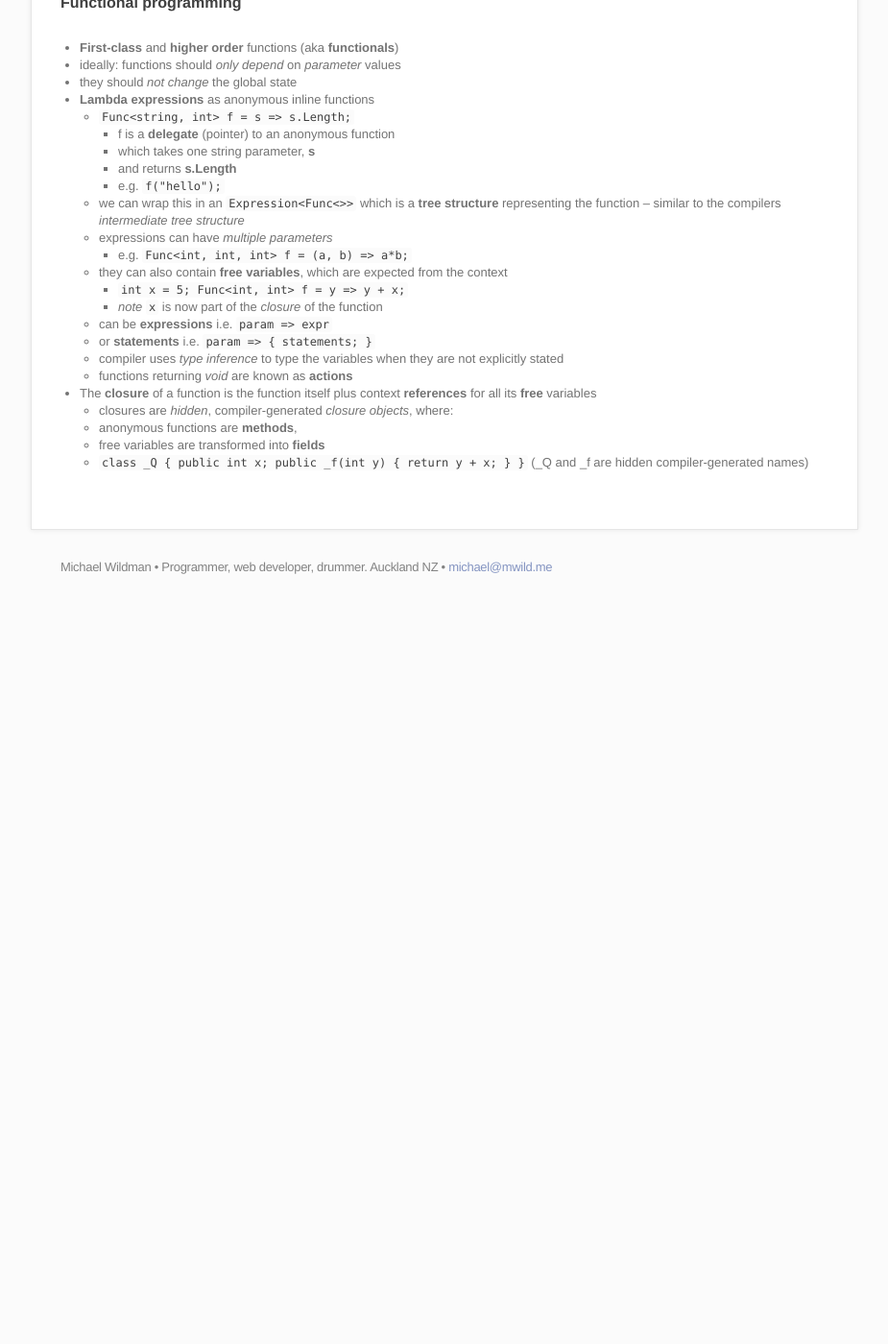
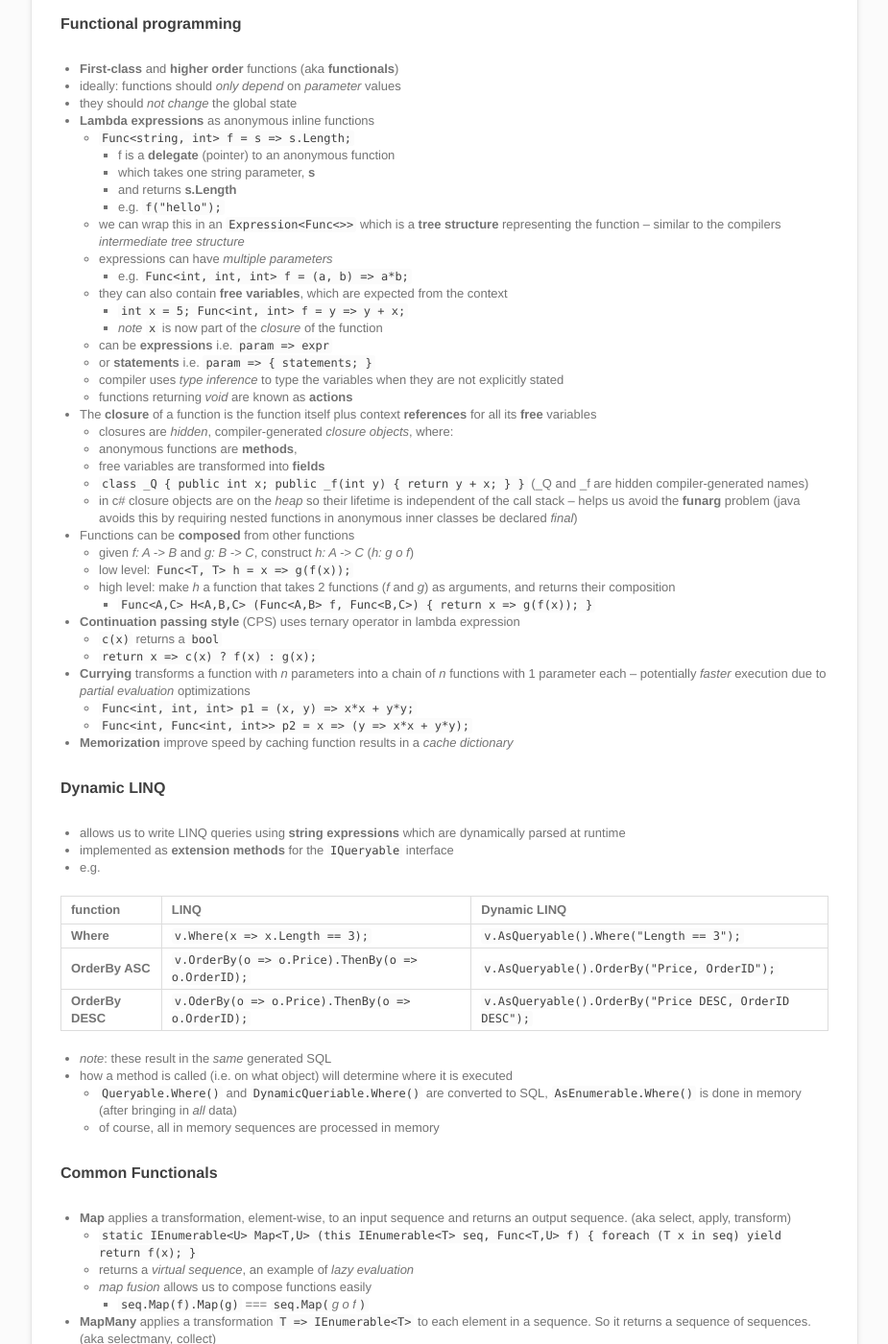
Before and after one commit to m-wild/mwild.me_archive, a Jekyll site: the page built from _posts/uni/2014-11-05-cs335-notes.md, in a window 1280 px wide and 1400 px high, scrolled down 4139 px. Shown: the whole window at 96% size, without its empty margins (177-1102 px from the left). Built offline with Jekyll 4.4.1, drawn with Linux system fonts in a browser that asks for light colours; Markdown is read by kramdown in place of the engine named in the settings; before the commit the page ends 4769 px from its top, so only the background shows below that; some of the changed text lies outside the part shown.

Commit message:
cs335 updates

```diff
--- a/_posts/uni/2014-11-05-cs335-notes.md
+++ b/_posts/uni/2014-11-05-cs335-notes.md
@@ -142,7 +142,7 @@ excerpt:
 - view resolver turns request map `/contacts/list` into internal resource `/WEB-INF/views/contacts/list.jsp`
 - JSP pages allow us to build HTML dynamically using data from the Model `JSP page + model data -> JSP processor -> HTML page`
 
-
+----
 ##C# Functional Programming
 ####Intro
 - C# `class` vs `struct`
@@ -210,3 +210,68 @@ excerpt:
 	- anonymous functions are __methods__,
 	- free variables are transformed into __fields__
 	- `class _Q { public int x; public _f(int y) { return y + x; } }` (_Q and _f are hidden compiler-generated names)
+	- in c# closure objects are on the _heap_ so their lifetime is independent of the call stack -- helps us avoid the __funarg__ problem (java avoids this by requiring nested functions in anonymous inner classes be declared _final_)
+- Functions can be __composed__ from other functions
+	- given _f: A -> B_ and _g: B -> C_, construct _h: A -> C_ (_h: g o f_)
+	- low level: `Func<T, T> h = x => g(f(x));`
+	- high level: make _h_ a function that takes 2 functions (_f_ and _g_) as arguments, and returns their composition
+		- `Func<A,C> H<A,B,C> (Func<A,B> f, Func<B,C>) { return x => g(f(x)); }`
+- __Continuation passing style__ (CPS) uses ternary operator in lambda expression
+	- `c(x)` returns a `bool`
+	- `return x => c(x) ? f(x) : g(x);`
+- __Currying__ transforms a function with _n_ parameters into a chain of _n_ functions with 1 parameter each -- potentially _faster_ execution due to _partial evaluation_ optimizations
+	- `Func<int, int, int> p1 = (x, y) => x*x + y*y;`
+	- `Func<int, Func<int, int>> p2 = x => (y => x*x + y*y);`
+- __Memorization__ improve speed by caching function results in a _cache dictionary_
+
+####Dynamic LINQ
+- allows us to write LINQ queries using __string expressions__ which are dynamically parsed at runtime
+- implemented as __extension methods__ for the `IQueryable` interface
+- e.g.
+
+| function | LINQ | Dynamic LINQ |
+| :------- | :--- | :----------- |
+| __Where__ | `v.Where(x => x.Length == 3);` | `v.AsQueryable().Where("Length == 3");` |
+| __OrderBy ASC__ | `v.OrderBy(o => o.Price).ThenBy(o => o.OrderID);` | `v.AsQueryable().OrderBy("Price, OrderID");` |
+| __OrderBy DESC__ | `v.OderBy(o => o.Price).ThenBy(o => o.OrderID);` | `v.AsQueryable().OrderBy("Price DESC, OrderID DESC");` |
+
+- _note_: these result in the _same_ generated SQL
+- how a method is called (i.e. on what object) will determine where it is executed
+	- `Queryable.Where()` and `DynamicQueriable.Where()` are converted to SQL, `AsEnumerable.Where()` is done in memory (after bringing in _all_ data)
+	- of course, all in memory sequences are processed in memory
+
+####Common Functionals
+- __Map__ applies a transformation, element-wise, to an input sequence and returns an output sequence. (aka select, apply, transform)
+	- `static IEnumerable<U> Map<T,U> (this IEnumerable<T> seq, Func<T,U> f) { foreach (T x in seq) yield return f(x); }`
+	- returns a _virtual sequence_, an example of _lazy evaluation_
+	- _map fusion_ allows us to compose functions easily
+		- `seq.Map(f).Map(g)` === `seq.Map(`_g o f_`)`
+- __MapMany__ applies a transformation `T => IEnumerable<T>` to each element in a sequence. So it returns a sequence of sequences. (aka selectmany, collect)
+	- universal MapMany concatenates the resulting sequences
+	- `static IEnumerable<U> MapMany<T,U>(this IEnumerable<T> seq, Func<T,IEnumerable<U>> f) { ... }`
+- __Fold__ iterates a given function over an input sequence and returns a __cumulated__ result (aka aggregate, accumulate, reduce)
+	- uses an internal _accumulator_, with initial value _seed_
+	- `static U Fold<T,U> (this IEnumerable<T> seq, U acc, Func<U,T,U> f) { foreach (T x in seq) acc = f(acc, x); return acc; }`
+	- this is _not_ an iterator -- it runs over the while sequence before returning, and cannot be used on infinite sequences
+- __Count__
+	- `static int Count<T> (this IEnumerable<T> seq)  { return Fold(seq, 0, (a,v) => a + 1); }`
+- __Take__ (aka top)
+	- ... `if (count-- <= 0) break; yield return x;`...
+- __Skip__ (aka tail)
+	- ... `if (count-- <= 0) yield return x;` ...
+- LINQ is built using these (and other) functionals
+	- Sorting: _OrderBy, OrderByDescending, ThenBy, ThenByDescending, Reverse_
+	- Set operators: _Distinct, Except, Intersect, Union_
+	- Filtering: _Where, OfType_
+	- Quantifiers: _All, Any, Contains_
+	- Projections: _Select, SelectMany_
+	- Partitioning: _Take, Skip, TakeWhile, SkipWhile_
+	- Grouping: _GroupBy, ToLookup_
+	- Other: _SequenceEqual, Single, First, Last, ElementAt, Zip_
+- __Joins__
+	- implementation based on __cross-join__ takes _N1 * N2_ steps
+	- we could build a __lookup table__
+		- building the table takes _N2_ steps, the __group-join__ then takes an additional _N1_ steps
+		- _N1 + N2_ is _much_ faster than _N1 * N2_
+	- we can then build an __inner-join__ based on the group-join (_N1 + N2 + M_)
+		- however we can only join on the key equality (===); cross-join can join on any filter operator
```
